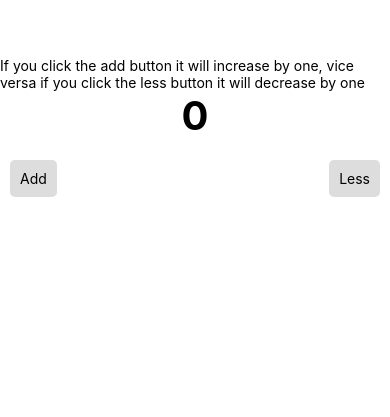
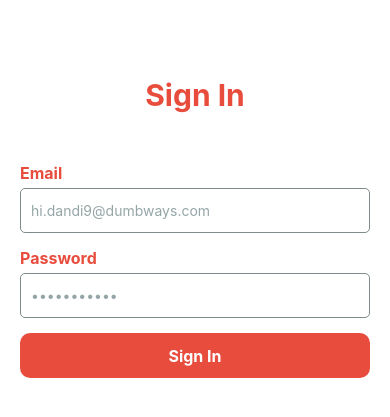
Before and after one commit to Torao-Law/B49_React_Native_Typescript_Roadmap, a React Native app: screen / in a window 390 px wide. Shown: the part 143-560 px from the top of the page. Built offline with nearby package versions, Linux system fonts and the light colour scheme.

Commit message:
react_native: styling

```diff
--- a/App.tsx
+++ b/App.tsx
@@ -1,13 +1,14 @@
 import { StatusBar } from "expo-status-bar";
 import React from "react";
 import { View, Text } from "react-native";
-import State from "./src/components/state";
 // Import Component
 // import Header from "./src/components/header";
 // import Content from "./src/components/content";
 // import EmbedExpression from "./src/components/embed_expression";
 // import Event from "./src/components/event";
 // import Props from "./src/components/props";
+// import State from "./src/components/state";
+import Form from "./src/components/form";
 
 const App = () => {
   return (
@@ -18,7 +19,8 @@ const App = () => {
       {/* <EmbedExpression /> */}
       {/* <Event /> */}
       {/* <Props /> */}
-      <State />
+      {/* <State /> */}
+      <Form />
     </View>
   );
 }
--- /dev/null
+++ b/src/components/form.tsx
@@ -0,0 +1,77 @@
+import { StatusBar } from "expo-status-bar";
+import React from "react";
+import {
+  View,
+  Text,
+  StyleSheet,
+  TouchableOpacity,
+  TextInput,
+} from "react-native";
+
+export default function Form() {
+  return (
+    <View style={styles.container}>
+      <StatusBar />
+      {/* Code Here */}
+      <Text style={styles.header}>Sign In</Text>
+      {/* <Text style={{ ...styles.header, color: 'blue' }}>Sign In // Jika ingin kombinasikan.</Text> */}
+
+      <Text style={styles.textStyle}>Email</Text>
+      <TextInput style={styles.textInput} defaultValue="hi.dandi9@dumbways.com" />
+
+      <Text style={styles.textStyle}>Password</Text>
+      <TextInput
+        style={styles.textInput}
+        defaultValue="ex.8E0112D!"
+        secureTextEntry
+      />
+
+      <TouchableOpacity style={styles.button}>
+        <Text style={styles.textButton}>Sign In</Text>
+      </TouchableOpacity>
+    </View>
+  );
+}
+
+// Create Variable for CSS
+
+const styles = StyleSheet.create({
+  container: {
+    padding: 20
+  },
+  header: {
+    color: "#e74c3c",
+    fontSize: 30,
+    fontWeight: "bold",
+    textAlign: "center",
+    marginBottom: 50,
+  },
+  button: {
+    backgroundColor: "#e74c3c",
+    height: 45,
+    width: "100%",
+    borderRadius: 10,
+    justifyContent: "center",
+  },
+  textButton: {
+    color: "#FFF",
+    fontWeight: "bold",
+    fontSize: 16,
+    textAlign: "center",
+  },
+  textStyle: {
+    color: "#e74c3c",
+    fontSize: 16,
+    fontWeight: "bold",
+    marginBottom: 5,
+  },
+  textInput: {
+    height: 45,
+    borderWidth: 1,
+    borderRadius: 5,
+    marginBottom: 15,
+    padding: 10,
+    color: "#95a5a6",
+    borderColor: "#7f8c8d",
+  },
+});
```
